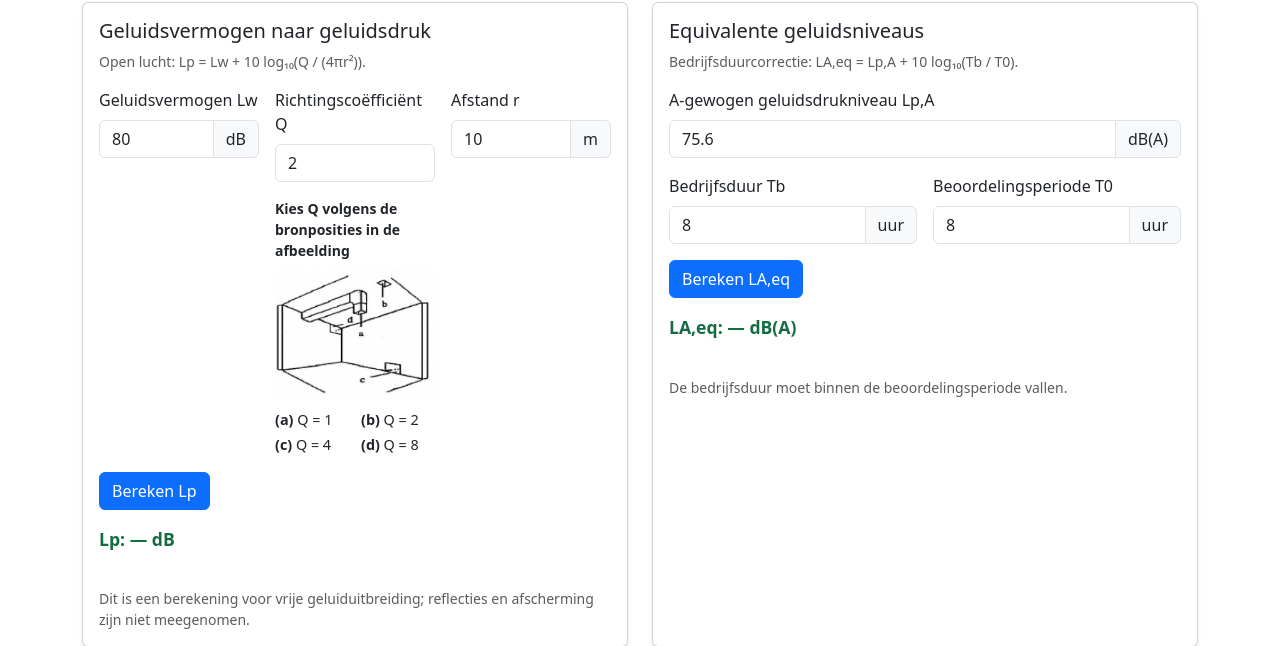
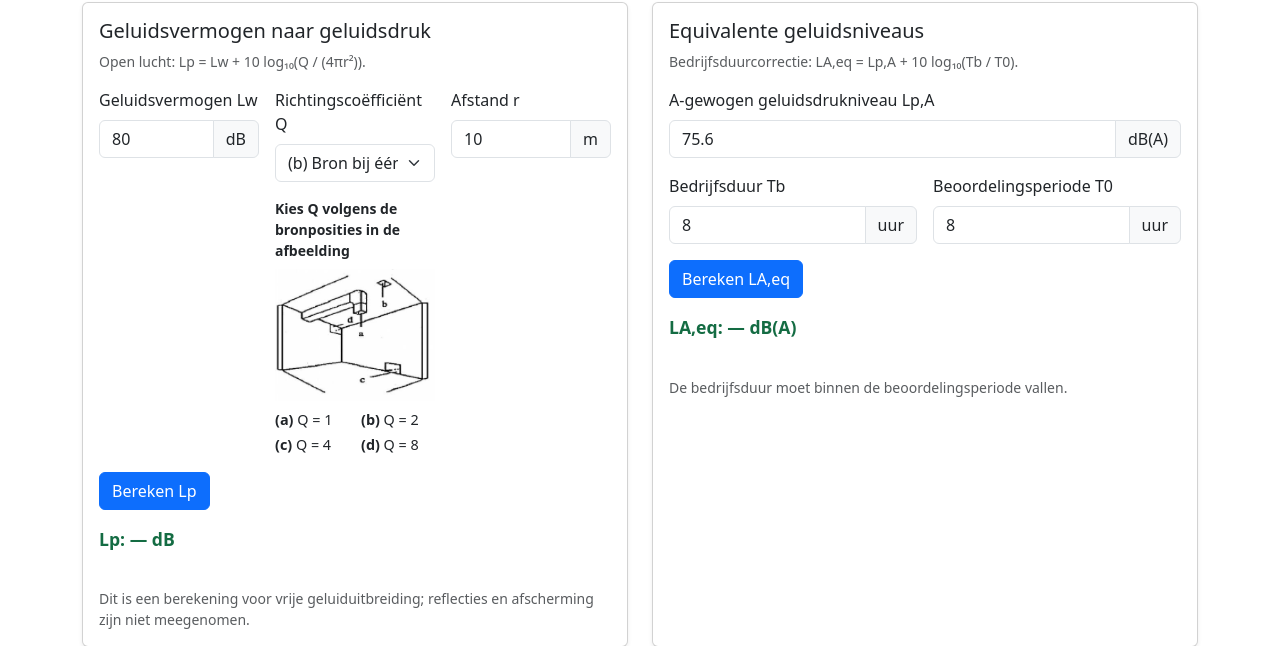
Before and after one commit to stevenbax43/website, a Django app: page /tools/installatiegeluid in a window 1280 px wide. Shown: the part 706-1352 px from the top of the page. Run offline with Django 4.2, Linux system fonts and the light colour scheme; the visitor is signed in with stand-in values (Sample User, id 1); data comes from the database, SQL or seed files in the repository.

Commit message:
Agent host session c6cd447f-c690-4cc0-8e66-66c3ad305818 - turn 49

```diff
--- a/tools/templates/tools/tool_W7.html
+++ b/tools/templates/tools/tool_W7.html
@@ -114,7 +114,12 @@
               </div>
               <div class="col-12 col-md-4">
                 <label for="directivity" class="form-label">Richtingscoëfficiënt Q</label>
-                <input id="directivity" class="form-control" type="number" value="2" min="0.000001" step="any" required>
+                <select id="directivity" class="form-select" required>
+                  <option value="1">(a) Vrije bronpositie — Q = 1</option>
+                  <option value="2" selected>(b) Bron bij één vlak — Q = 2</option>
+                  <option value="4">(c) Bron bij twee vlakken — Q = 4</option>
+                  <option value="8">(d) Bron bij drie vlakken — Q = 8</option>
+                </select>
                 <figure class="q-guide mt-3 mb-0">
                   <figcaption class="small fw-semibold mb-2">Kies Q volgens de bronposities in de afbeelding</figcaption>
                   <img
--- a/tools/tests.py
+++ b/tools/tests.py
@@ -673,6 +673,8 @@ class InstallationNoiseCalculationTests(TestCase):
         self.assertContains(page, "geluidsbron-Q-posities.png")
         for position, coefficient in (("a", 1), ("b", 2), ("c", 4), ("d", 8)):
             self.assertContains(page, f"({position})</strong> Q = {coefficient}")
+        self.assertContains(page, '<select id="directivity" class="form-select" required>')
+        self.assertContains(page, '(d) Bron bij drie vlakken — Q = 8')
 
         result = self.client.post(
             reverse("tools:installatiegeluid"),
```
